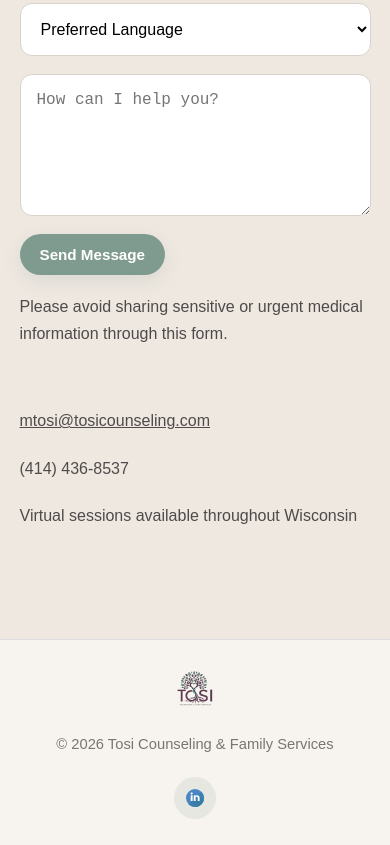
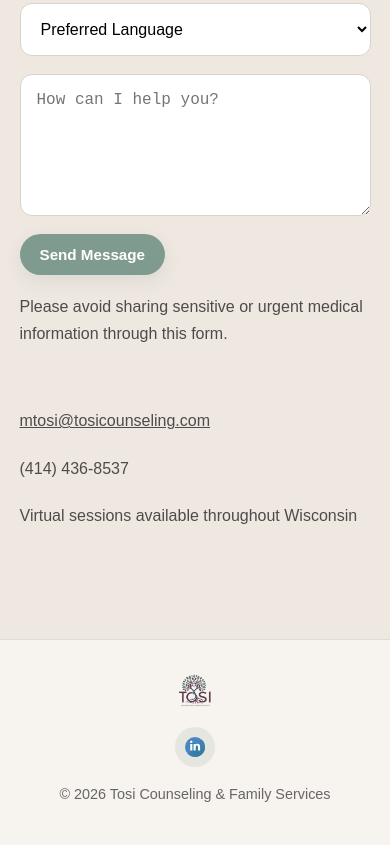
Before and after one commit to emalvar/tosicounseling, a plain HTML site: page index.html in a window 390 px wide. Shown: the part 5972-6817 px from the top of the page. Drawn offline with Linux system fonts and the light colour scheme.

Commit message:
mejoras en css del footer

```diff
--- a/styles.css
+++ b/styles.css
@@ -285,15 +285,15 @@ p {
 /* FOOTER */
 
 .footer {
-  padding: 26px 0;
-  border-top: 1px solid #ddd;
+  padding: 30px 0;
+  border-top: 1px solid #e0dcd7; /* Un borde más sutil */
   background: #f7f3ee;
 }
 
 .footer-content {
   width: 90%;
   max-width: 1200px;
-  margin: auto;
+  margin: 0 auto;
 
   display: flex;
   align-items: center;
@@ -302,44 +302,39 @@ p {
 }
 
 .footer-logo {
-  height: 54px;
+  height: 50px; /* Un poco más pequeño para dar aire */
   width: auto;
 }
 
 .footer-copy {
   margin: 0;
-  font-size: 0.92rem;
-  opacity: 0.75;
+  font-size: 0.9rem;
+  color: #666;
+  font-weight: 500;
 }
 
 /* LINKEDIN */
-
 .linkedin-icon {
-  display: inline-flex;
+  display: flex;
   align-items: center;
   justify-content: center;
+  flex-shrink: 0;
 
-  width: 42px;
-  height: 42px;
-
-  background: rgba(127, 155, 144, 0.14);
-
-  border-radius: 999px;
-
-  transition: all 0.2s ease;
-
-  text-decoration: none;
+  width: 40px;
+  height: 40px;
+  background: rgba(127, 155, 144, 0.15);
+  border-radius: 50%;
+  transition: all 0.3s ease;
 }
 
 .linkedin-icon:hover {
-  background: rgba(127, 155, 144, 0.22);
-  transform: translateY(-1px);
+  background: rgba(127, 155, 144, 0.3);
+  transform: scale(1.05);
 }
 
 .linkedin-icon img {
-  width: 18px;
-  height: 18px;
-  display: block;
+  width: 20px;
+  height: 20px;
 }
 
 /* MOBILE */
@@ -437,10 +432,14 @@ p {
   }
   .footer-content {
     flex-direction: column;
-    text-align: center;
+    gap: 15px;
   }
 
   .footer-logo {
-    height: 46px;
+    height: 42px;
+  }
+
+  .footer-copy {
+    order: 2;
   }
 }
```
